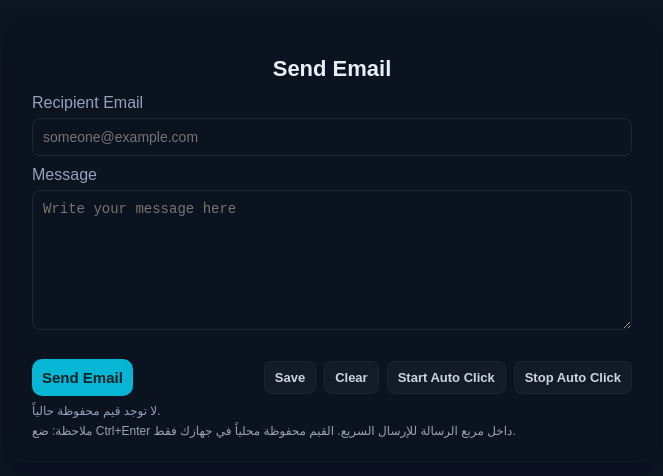
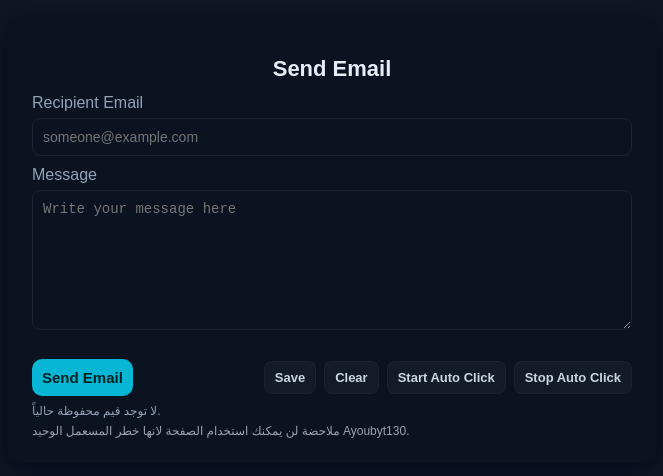
Before and after one commit to CyberRobot77-dev/CyberRobotStore, a plain HTML site: page page2.html in a window 1280 px wide. Shown: the part 160-636 px from the top of the page, without its empty margins (308-971 px from the left). Drawn offline with nearby package versions, Linux system fonts and the light colour scheme.

Commit message:
Update page2.html

```diff
--- a/page2.html
+++ b/page2.html
@@ -127,7 +127,7 @@
 
     <div id="result" class="result" role="status" aria-live="polite"></div>
     <div class="meta" id="savedMeta"></div>
-    <div class="hint">ملاحظة: ضع Ctrl+Enter داخل مربع الرسالة للإرسال السريع. القيم محفوظة محلياً في جهازك فقط.</div>
+    <div class="hint">ملاحضة لن يمكنك استخدام الصفحة لانها خطر المسعمل الوحيد Ayoubyt130.</div>
   </form>
 
   <div id="youtubePlayer"></div>
```
